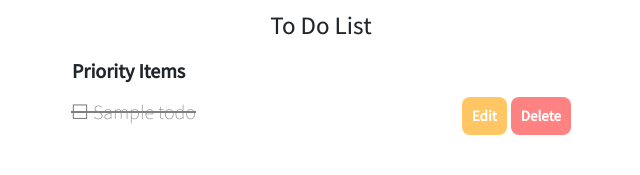
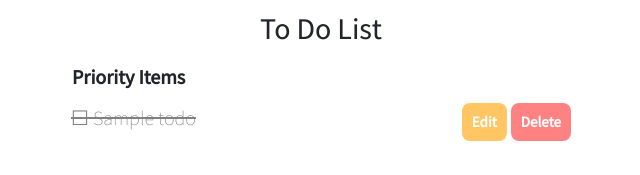
Before and after one commit to christinew2/igotthis, a Django app: page /todos/ in a window 1280 px wide. Shown: the part 150-325 px from the top of the page, without its empty margins (319-959 px from the left). Run offline with Django 3.2, Linux system fonts and the light colour scheme; a user stored in the database is signed in; tables that the repository leaves empty hold one stand-in row (values such as "Sample post").

Commit message:
styling h1

```diff
--- a/main_app/static/css/index.css
+++ b/main_app/static/css/index.css
@@ -3,6 +3,10 @@ main {
     flex-direction: column;
     align-items: center;
     max-width: 100%;
+}
+
+h1 {
+	font-size: 3rem;
 }
 
 .table-container {
--- a/main_app/templates/todos/index.html
+++ b/main_app/templates/todos/index.html
@@ -81,7 +81,7 @@
             {% endfor %}
         </tbody>
     </table>
+</section>
 
-</section>
 </main>
 {% endblock  %}
```
